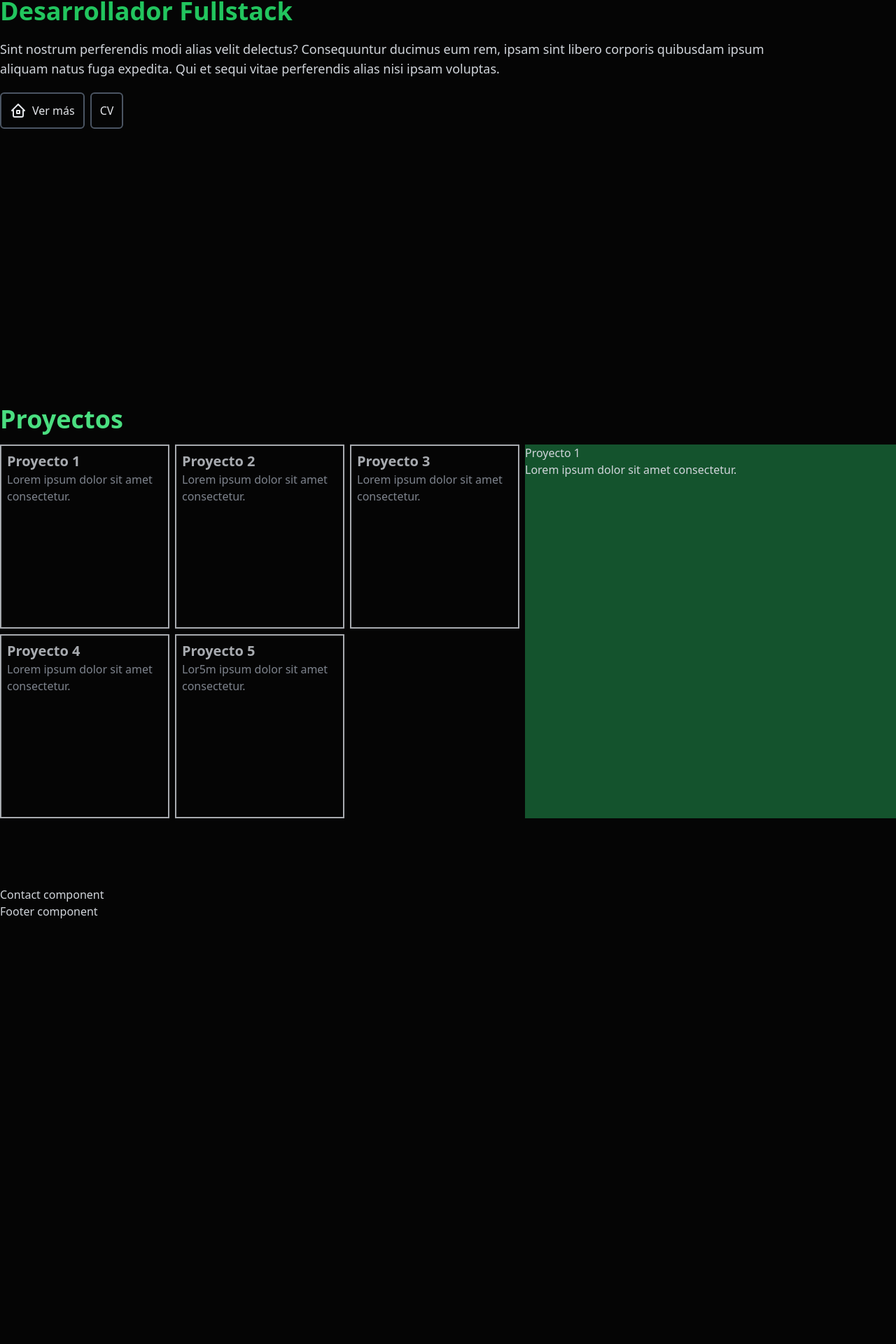
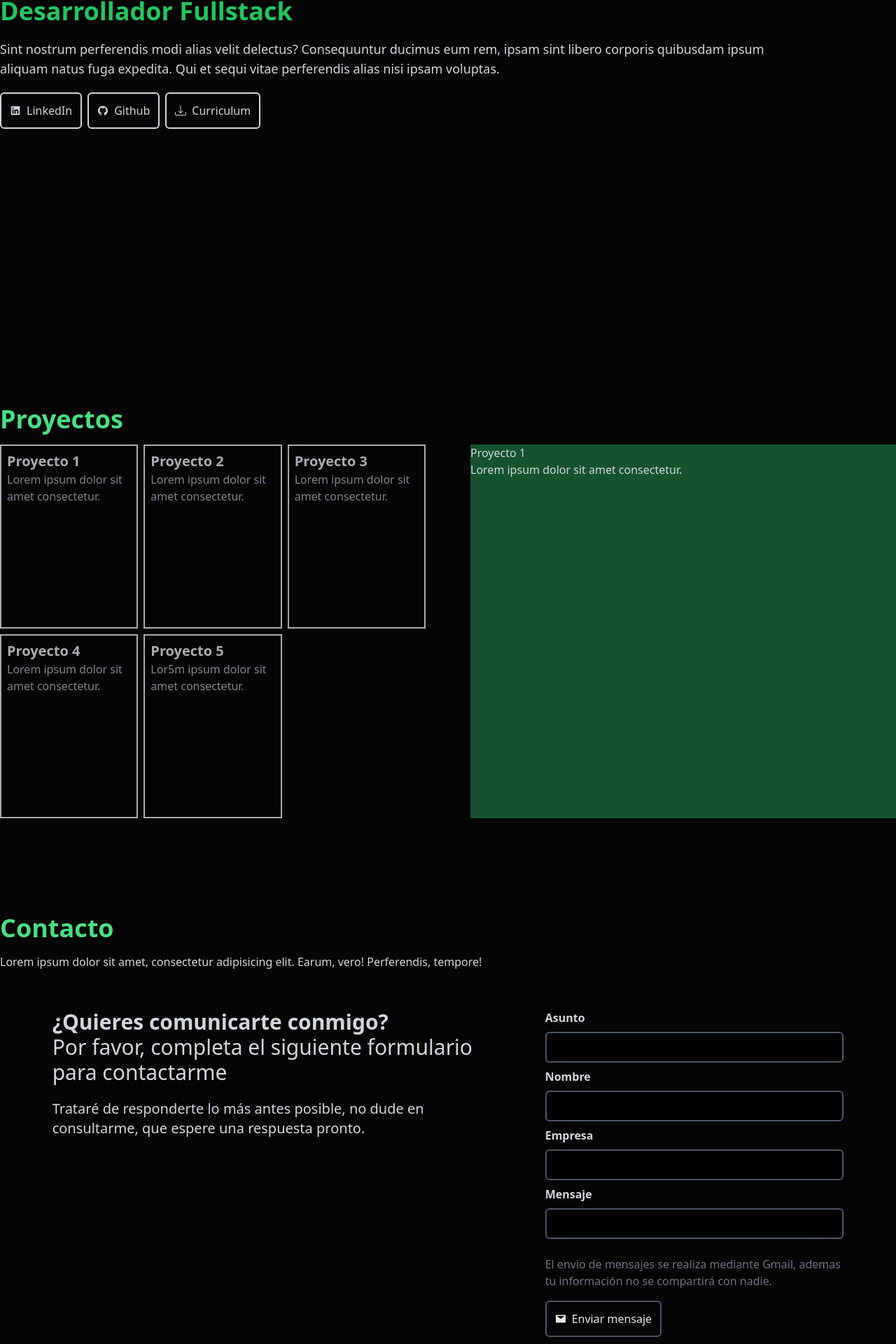
Before and after one commit to michaelsecar/portfolio, a React (Vite) app: page / in a window 1280 px wide. Shown: the part 334-2254 px from the top of the page at 70% size. Before the commit the page ends 1648 px from the top, so only its background shows below. Built offline with nearby package versions, Linux system fonts and the light colour scheme.

Commit message:
Agregado contacto e iconos

```diff
--- /dev/null
+++ b/src/components/Anchor.jsx
@@ -0,0 +1,12 @@
+
+export const Anchor = ({text, href, Icon=undefined, ...props }) => {
+    return (
+        <a
+            className="flex p-3 text-md items-center gap-2 border-2 border-gray-300 hover:text-green-400 hover:border-green-400 rounded-md duration-100"
+            href={href}
+            {... props}
+        >
+            <Icon/> {text}
+        </a>
+    )
+}
--- a/src/components/Contact/Contact.jsx
+++ b/src/components/Contact/Contact.jsx
@@ -1,8 +1,41 @@
+import { ContactInput } from "./ContactInput"
+import { Button } from '../Button'
+import { MailIcon } from '../../icons/Icons'
 
 export const Contact = () => {
     return (
-        <div>
-            Contact component
+        <div className="container h-screen">
+            <div className="py-10">
+                <h1 className="text-4xl font-bold text-green-400">Contacto</h1>
+                <p className="py-4">
+                    Lorem ipsum dolor sit amet, consectetur adipisicing elit. Earum, vero! Perferendis, tempore!
+                </p>
+            </div>
+            <div className="flex gap-16 justify-center">
+                <div className="flex w-1/2 flex-col">
+                    <h1 className="text-3xl">
+                        <span className="font-bold">¿Quieres comunicarte conmigo?</span>
+                        <p>
+                            Por favor, completa el siguiente formulario para contactarme
+                        </p>
+                    </h1>
+                    <p className="py-5 text-xl">
+                        Trataré de responderte lo más antes posible, no dude en consultarme, que espere una respuesta pronto.
+                    </p>
+                </div>
+                <div className="flex w-1/3">
+                    <form action="" className="w-full pb-5 rounded-md">
+                        <ContactInput input="Asunto"/>
+                        <ContactInput input="Nombre"/>
+                        <ContactInput input="Empresa"/>
+                        <ContactInput input="Mensaje"/>
+                        <p className="py-4 text-gray-500">
+                            El envio de mensajes se realiza mediante Gmail, ademas tu información no se compartirá con nadie.
+                        </p>
+                        <Button value="Enviar mensaje" Icon={MailIcon}/>
+                    </form>
+                </div>
+            </div>
         </div>
     )
 }
--- /dev/null
+++ b/src/components/Contact/ContactInput.jsx
@@ -0,0 +1,11 @@
+
+export const ContactInput = ({input, callback=undefined}) => {
+    return (
+        <div className="flex flex-col pb-2">
+            <label htmlFor={input} className="font-bold pb-2">
+                {input}
+            </label>
+            <input id={input} type="text" className="bg-black border-2 border-gray-600 p-2 rounded-md focus:border-green-400 focus:outline-none"/>
+        </div>
+    )
+}
--- a/src/components/Home/Home.jsx
+++ b/src/components/Home/Home.jsx
@@ -1,5 +1,5 @@
-import { Button } from '../Button'
-import { HomeIcon } from '../../icons/HomeIcon'
+import { HomeIcon, CVIcon, GitHubIcon, LinkedInIcon} from '../../icons/Icons'
+import { Anchor } from '../Anchor'
 
 export const Home = () => {
     return (
@@ -13,8 +13,9 @@ export const Home = () => {
                    Sint nostrum perferendis modi alias velit delectus? Consequuntur ducimus eum rem, ipsam sint libero corporis quibusdam ipsum aliquam natus fuga expedita. Qui et sequi vitae perferendis alias nisi ipsam voluptas.
                 </p>
                 <div className='flex gap-2'>
-                    <Button value="Ver más" callback={()=>{}} Icon={HomeIcon}/>
-                    <Button value="CV" callback={()=>{}}/>
+                    <Anchor text="LinkedIn" href="https://www.linkedin.com/in/michael-secarlos-a99572180/" Icon={LinkedInIcon}/>
+                    <Anchor text="Github" href="https://github.com/FanFaRoNoObSkY" Icon={GitHubIcon}/>
+                    <Anchor text="Curriculum" href="../../public/CV.pdf"download='' Icon={CVIcon}/>
                 </div>
             </div>
         </div>
--- a/src/components/Navbar/NavItem.jsx
+++ b/src/components/Navbar/NavItem.jsx
@@ -2,7 +2,7 @@
 export const NavItem = ({text, href}) => {
     return (
         <div className="border-b-2 border-b-transparent p-3 hover:border-b-green-400 hover:bg-gray200 duration-100">
-            <a href={href} className="text-xl text-gray-200 hover:text-green-400  p-4">{text}</a>
+            <a href={href} className="text-md text-gray-200 hover:text-green-400  p-4">{text}</a>
         </div>
     )
 }
--- a/src/components/Navbar/Navbar.jsx
+++ b/src/components/Navbar/Navbar.jsx
@@ -2,8 +2,8 @@ import { NavItem } from "./NavItem"
 
 export const Navbar = () => {
     return (
-        <div className="fixed w-screen left-0 border-b-2 border-gray-600 bg-opacity-80 bg-black backdrop-blur-lg">
-            <ul className="flex gap-12 justify-center">
+        <div className="fixed w-screen left-0 border-b-2 border-gray-600 bg-opacity-80 bg-black backdrop-blur-lg z-10">
+            <ul className="flex justify-center">
                 <li>
                     <NavItem text="Inicio" href="#home"/>
                 </li>
--- a/src/components/Projects/GridElement.jsx
+++ b/src/components/Projects/GridElement.jsx
@@ -1,7 +1,10 @@
 
 export const GridElement = ({title, description, img=undefined, callback, identifier}) => {
     return (
-        <div className="hover:scale-105 hover:opacity-100 border-2 border-gray-300 p-2 duration-100 opacity-80 hover:cursor-pointer" onClick={()=>callback(identifier)}>
+        <div
+            className="hover:scale-105 hover:opacity-100 backdrop-blur-sm border-2 border-gray-300 p-2 duration-100 opacity-80 hover:cursor-pointer"
+            onClick={()=>callback(identifier)}
+        >
             <h2 className="text-xl font-bold">
                 {title}
             </h2>
--- a/src/components/Projects/Projects.jsx
+++ b/src/components/Projects/Projects.jsx
@@ -36,8 +36,8 @@ export const Projects = () => {
             <div>
                 <h2 className="text-4xl font-bold text-green-400 py-4">Proyectos</h2>
             </div>
-            <div className="flex md:flex-row flex-col gap-2 w-full h-2/3">
-                <div className="w-7/12 ">
+            <div className="flex md:flex-row flex-col gap-16 w-full h-2/3">
+                <div className="w-1/2 ">
                     <div className="grid grid-cols-3 grid-flow-row gap-2 h-full">
                         {
                             projects.map((e,i) => {
@@ -46,7 +46,7 @@ export const Projects = () => {
                         }
                     </div>
                 </div>
-                <div className="bg-green-900 w-5/12">
+                <div className="bg-green-900 w-1/2">
                     <h2>
                         {projects[selectedProject].title}
                     </h2>
--- a/src/icons/HomeIcon.jsx
+++ /dev/null
@@ -1,19 +0,0 @@
-
-export const HomeIcon = () => {
-    return <svg
-        xmlns="http://www.w3.org/2000/svg"
-        width="24"
-        height="24"
-        viewBox="0 0 24 24"
-        strokeWidth="2"
-        stroke="currentColor"
-        fill="none"
-        strokeLinecap="round"
-        strokeLinejoin="round"
-        >
-        <path stroke="none" d="M0 0h24v24H0z" fill="none"></path>
-        <path d="M5 12l-2 0l9 -9l9 9l-2 0"></path>
-        <path d="M5 12v7a2 2 0 0 0 2 2h10a2 2 0 0 0 2 -2v-7"></path>
-        <path d="M10 12h4v4h-4z"></path>
-    </svg>
-}
--- /dev/null
+++ b/src/icons/Icons.jsx
@@ -0,0 +1,52 @@
+
+export const HomeIcon = () => {
+    return <svg xmlns="http://www.w3.org/2000/svg" width="16" height="16" fill="currentColor" class="bi bi-house" viewBox="0 0 16 16">
+        <path d="M8.707 1.5a1 1 0 0 0-1.414 0L.646 8.146a.5.5 0 0 0 .708.708L2 8.207V13.5A1.5 1.5 0 0 0 3.5 15h9a1.5 1.5 0 0 0 1.5-1.5V8.207l.646.647a.5.5 0 0 0 .708-.708L13 5.793V2.5a.5.5 0 0 0-.5-.5h-1a.5.5 0 0 0-.5.5v1.293L8.707 1.5ZM13 7.207V13.5a.5.5 0 0 1-.5.5h-9a.5.5 0 0 1-.5-.5V7.207l5-5 5 5Z"/>
+    </svg>
+}
+
+export const CVIcon = () => {
+    return <svg xmlns="http://www.w3.org/2000/svg" width="16" height="16" fill="currentColor" class="bi bi-download" viewBox="0 0 16 16">
+    <path d="M.5 9.9a.5.5 0 0 1 .5.5v2.5a1 1 0 0 0 1 1h12a1 1 0 0 0 1-1v-2.5a.5.5 0 0 1 1 0v2.5a2 2 0 0 1-2 2H2a2 2 0 0 1-2-2v-2.5a.5.5 0 0 1 .5-.5z"/>
+    <path d="M7.646 11.854a.5.5 0 0 0 .708 0l3-3a.5.5 0 0 0-.708-.708L8.5 10.293V1.5a.5.5 0 0 0-1 0v8.793L5.354 8.146a.5.5 0 1 0-.708.708l3 3z"/>
+  </svg>
+}
+
+export const GitHubIcon= () => {
+  return (
+    <svg
+      viewBox="0 0 1024 1024"
+      fill="currentColor"
+      height="1em"
+      width="1em"
+    >
+      <path d="M511.6 76.3C264.3 76.2 64 276.4 64 523.5 64 718.9 189.3 885 363.8 946c23.5 5.9 19.9-10.8 19.9-22.2v-77.5c-135.7 15.9-141.2-73.9-150.3-88.9C215 726 171.5 718 184.5 703c30.9-15.9 62.4 4 98.9 57.9 26.4 39.1 77.9 32.5 104 26 5.7-23.5 17.9-44.5 34.7-60.8-140.6-25.2-199.2-111-199.2-213 0-49.5 16.3-95 48.3-131.7-20.4-60.5 1.9-112.3 4.9-120 58.1-5.2 118.5 41.6 123.2 45.3 33-8.9 70.7-13.6 112.9-13.6 42.4 0 80.2 4.9 113.5 13.9 11.3-8.6 67.3-48.8 121.3-43.9 2.9 7.7 24.7 58.3 5.5 118 32.4 36.8 48.9 82.7 48.9 132.3 0 102.2-59 188.1-200 212.9a127.5 127.5 0 0138.1 91v112.5c.8 9 0 17.9 15 17.9 177.1-59.7 304.6-227 304.6-424.1 0-247.2-200.4-447.3-447.5-447.3z" />
+    </svg>
+  );
+}
+
+export const LinkedInIcon= () => {
+  return (
+    <svg
+      viewBox="0 0 1024 1024"
+      fill="currentColor"
+      height="1em"
+      width="1em"
+    >
+      <path d="M880 112H144c-17.7 0-32 14.3-32 32v736c0 17.7 14.3 32 32 32h736c17.7 0 32-14.3 32-32V144c0-17.7-14.3-32-32-32zM349.3 793.7H230.6V411.9h118.7v381.8zm-59.3-434a68.8 68.8 0 1168.8-68.8c-.1 38-30.9 68.8-68.8 68.8zm503.7 434H675.1V608c0-44.3-.8-101.2-61.7-101.2-61.7 0-71.2 48.2-71.2 98v188.9H423.7V411.9h113.8v52.2h1.6c15.8-30 54.5-61.7 112.3-61.7 120.2 0 142.3 79.1 142.3 181.9v209.4z" />
+    </svg>
+  );
+}
+
+export const MailIcon = () => {
+  return (
+    <svg
+      viewBox="0 0 1024 1024"
+      fill="currentColor"
+      height="1em"
+      width="1em"
+    >
+      <path d="M928 160H96c-17.7 0-32 14.3-32 32v640c0 17.7 14.3 32 32 32h832c17.7 0 32-14.3 32-32V192c0-17.7-14.3-32-32-32zm-80.8 108.9L531.7 514.4c-7.8 6.1-18.7 6.1-26.5 0L189.6 268.9A7.2 7.2 0 01194 256h648.8a7.2 7.2 0 014.4 12.9z" />
+    </svg>
+  );
+}
```
